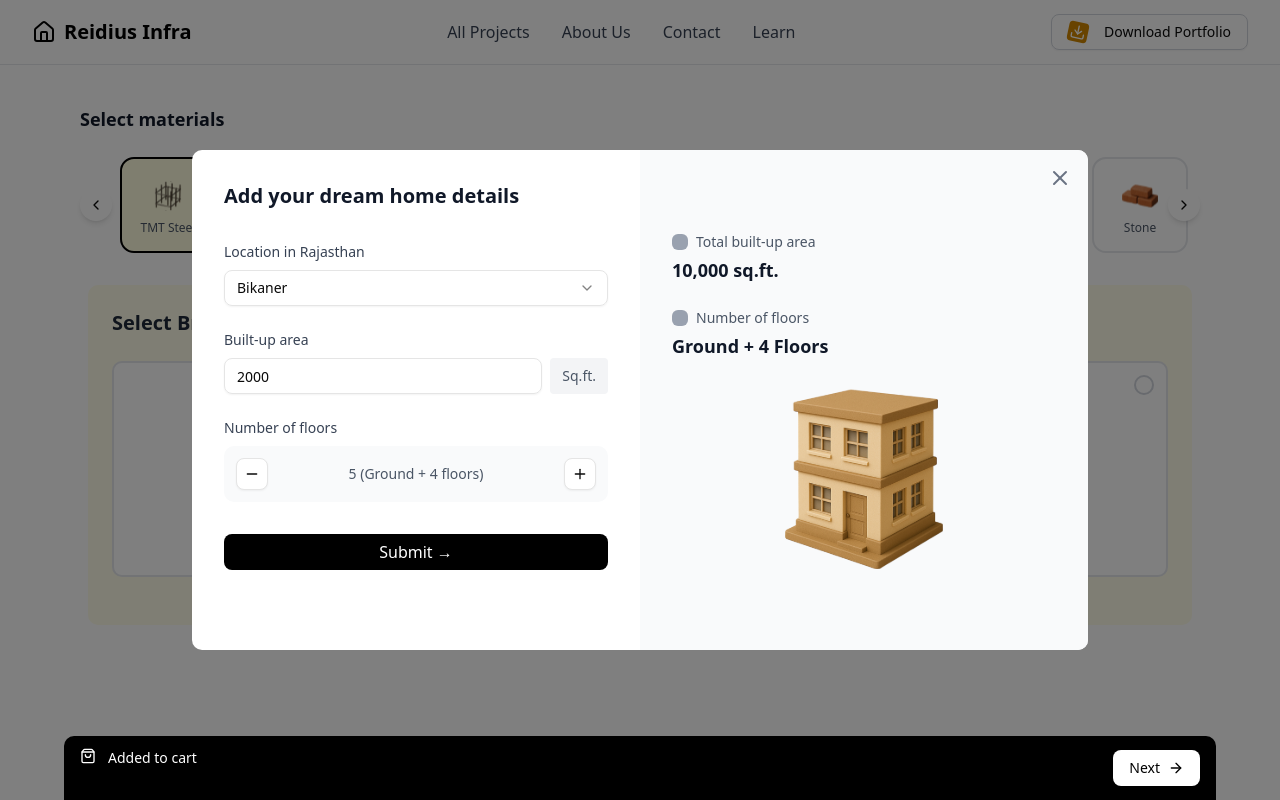
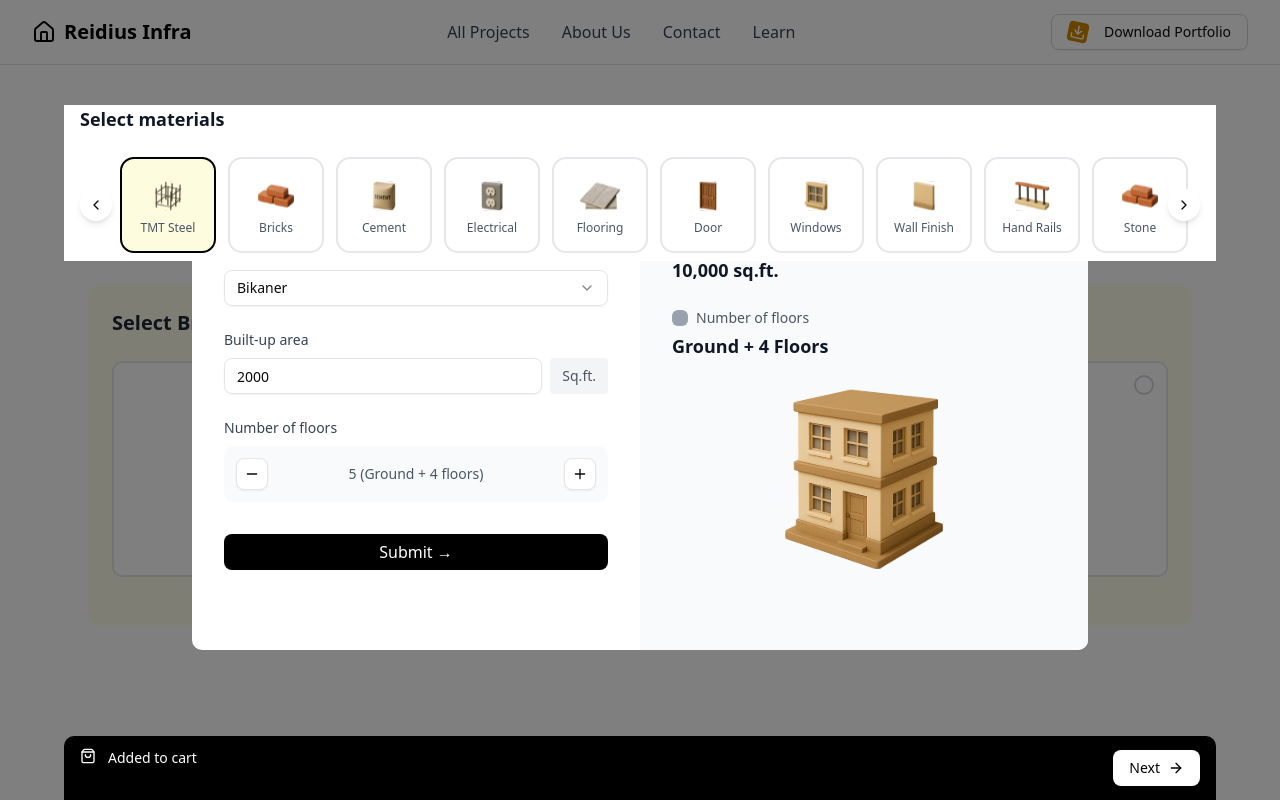
Before and after one commit to Darshancodes/construction-calculator, a Next.js app: page / in a window 1280 px wide. Built offline with nearby package versions, Linux system fonts and the light colour scheme.

Commit message:
refactor in step-naivagation,header

```diff
--- a/components/calculator/step-navigation.tsx
+++ b/components/calculator/step-navigation.tsx
@@ -241,7 +241,7 @@ export default function StepNavigation() {
 
   return (
     <>
-      <div className="hidden md:block w-full bg-white">
+      <div className="hidden md:block w-full bg-white sticky top-0 z-50">
         <div className="px-4 ">
           <h2 className="text-lg font-semibold text-gray-900 mb-4">
             Select materials
@@ -314,7 +314,7 @@ export default function StepNavigation() {
       </div>
 
       {/* Mobile Version */}
-      <div className="md:hidden bg-white border-t border-gray-200 z-50">
+      <div className="md:hidden bg-white border-t border-gray-200 sticky top-0 z-50">
         <div className="px-4 py-3">
           <div
             ref={mobileScrollContainerRef}
--- a/components/layout/header.tsx
+++ b/components/layout/header.tsx
@@ -4,7 +4,7 @@ import Link from "next/link";
 
 export const Header = () => {
   return (
-    <div className="w-full mb-2 md:mb-10">
+    <div className="w-full mb-2 md:mb-10 ">
       {/* Main header */}
       <header className="w-full bg-white border-b border-gray-200">
         <div className="max-w-7xl mx-auto px-4 sm:px-6 lg:px-8">
```
